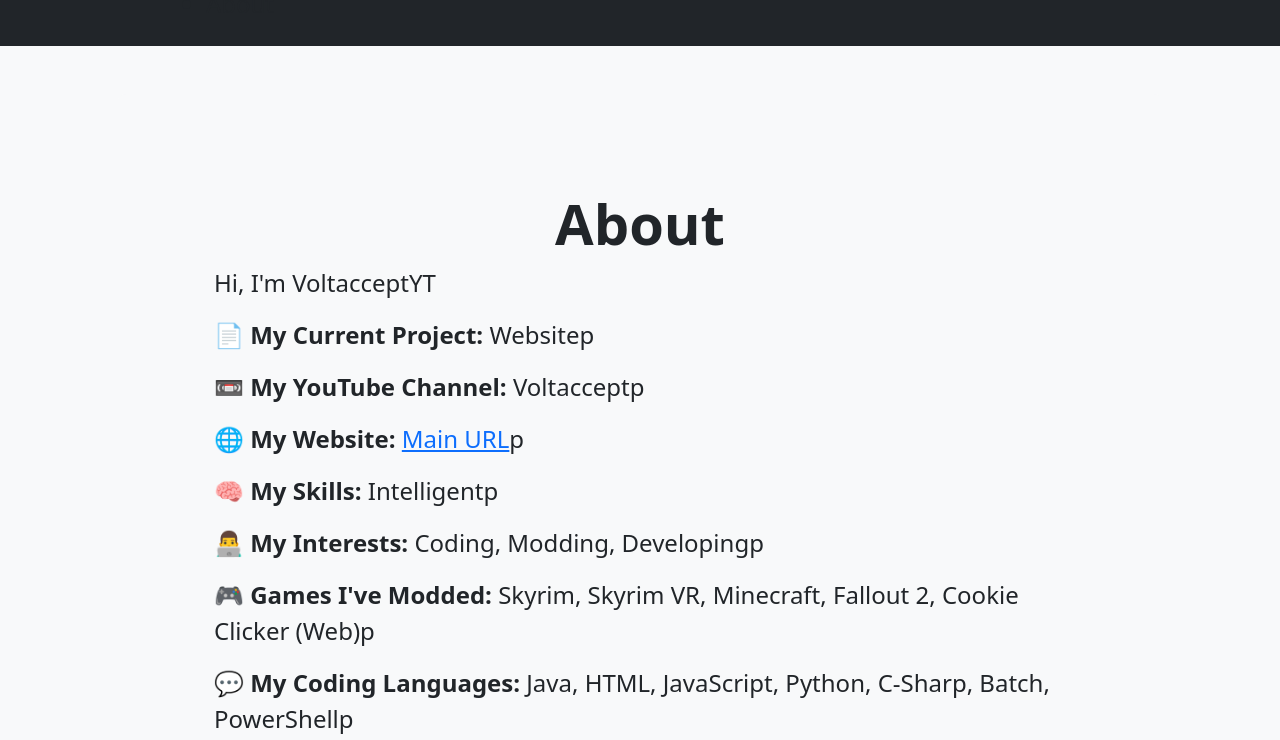
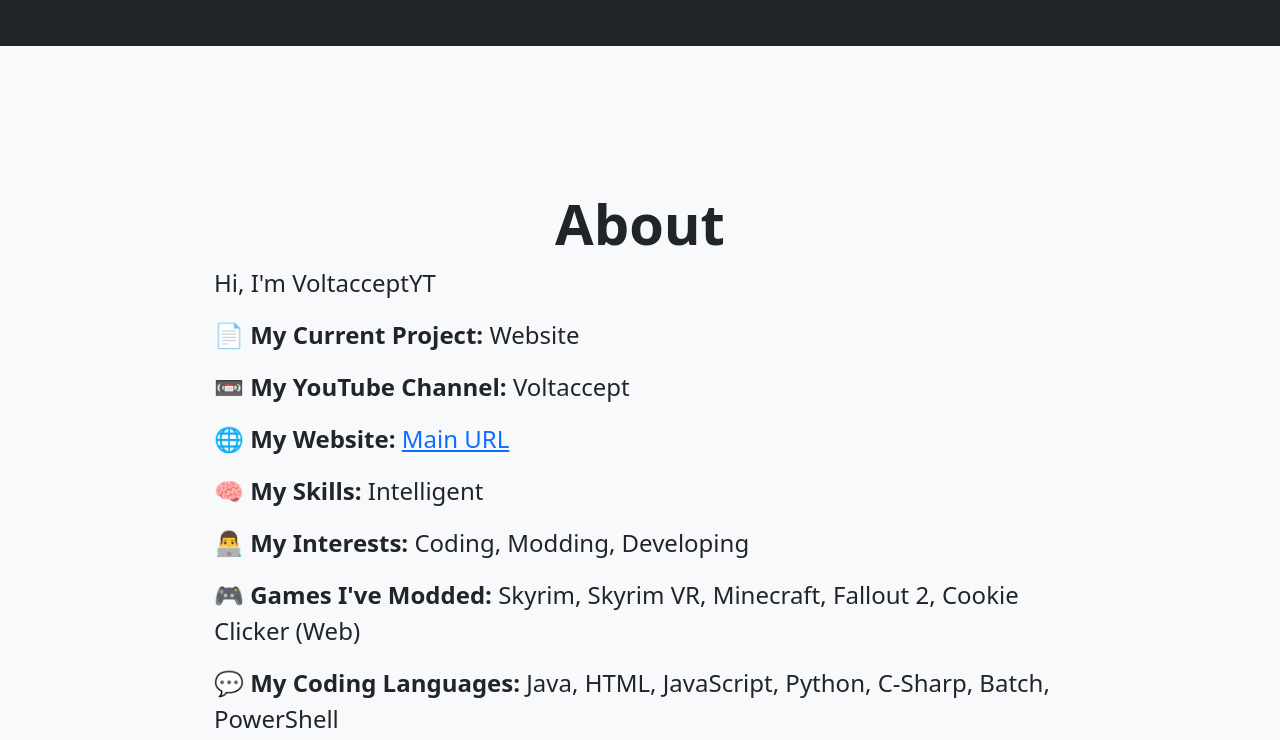
Before and after one commit to VoltacceptYT/voltaccept.com, a plain HTML site: page about/index.html in a window 1280 px wide. Shown: the part 130-870 px from the top of the page. Drawn offline with nearby package versions, Linux system fonts and the light colour scheme.

Commit message:
Fix
Fix Issue in HTML Code for About Page

```diff
--- a/about/index.html
+++ b/about/index.html
@@ -51,13 +51,13 @@
                     </h1>
                     <div class="text-start">
                         <p class="fs-4">Hi, I&#39;m VoltacceptYT</p>
-                        <p class="fs-4"><b>📄 My Current Project:</b> Websitep
-                        <p class="fs-4"><b>📼 My YouTube Channel:</b> Voltacceptp
-                        <p class="fs-4"><b>🌐 My Website:</b> <a href="https://www.voltaccept.com">Main URL</a>p
-                        <p class="fs-4"><b>🧠 My Skills:</b> Intelligentp
-                        <p class="fs-4"><b>👨‍💻 My Interests:</b> Coding, Modding, Developingp
-                        <p class="fs-4"><b>🎮 Games I&#39;ve Modded:</b> Skyrim, Skyrim VR, Minecraft, Fallout 2, Cookie Clicker (Web)p
-                        <p class="fs-4"><b>💬 My Coding Languages:</b> Java, HTML, JavaScript, Python, C-Sharp, Batch, PowerShellp
+                        <p class="fs-4"><b>📄 My Current Project:</b> Website</p>
+                        <p class="fs-4"><b>📼 My YouTube Channel:</b> Voltaccept</p>
+                        <p class="fs-4"><b>🌐 My Website:</b> <a href="https://www.voltaccept.com">Main URL</a></p>
+                        <p class="fs-4"><b>🧠 My Skills:</b> Intelligent</p>
+                        <p class="fs-4"><b>👨‍💻 My Interests:</b> Coding, Modding, Developing</p>
+                        <p class="fs-4"><b>🎮 Games I&#39;ve Modded:</b> Skyrim, Skyrim VR, Minecraft, Fallout 2, Cookie Clicker (Web)</p>
+                        <p class="fs-4"><b>💬 My Coding Languages:</b> Java, HTML, JavaScript, Python, C-Sharp, Batch, PowerShell</p>
                     </div>
                 </div>
             </div>
```
